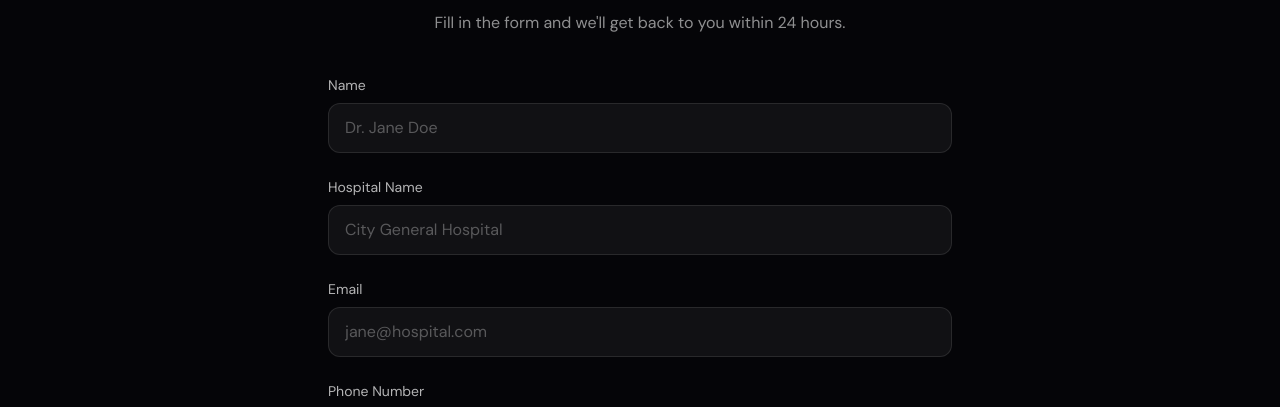
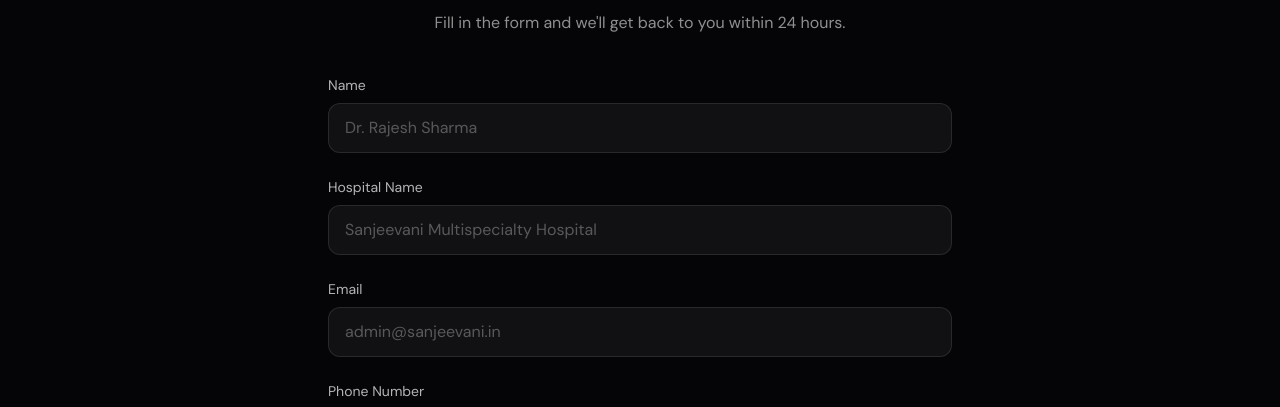
Before and after one commit to NikhilR5577/KalpanaTechLabs, a React (Vite) app: page / in a window 1280 px wide. Shown: the part 4474-4881 px from the top of the page. Built offline with nearby package versions, Linux system fonts and the light colour scheme.

Commit message:
style: change form placeholders to authentic Indian names

```diff
--- a/src/components/Contact.jsx
+++ b/src/components/Contact.jsx
@@ -41,15 +41,15 @@ const Contact = () => {
       <form onSubmit={handleSubmit} className="space-y-6">
         <div>
           <label className="block text-sm text-white/70 mb-2">Name</label>
-          <input type="text" required value={formData.name} onChange={e => setFormData({...formData, name: e.target.value})} className="bg-white/[0.05] border border-white/[0.10] rounded-xl px-4 py-3 text-white placeholder-white/30 focus:outline-none focus:border-blue-500/50 w-full" placeholder="Dr. Jane Doe" />
+          <input type="text" required value={formData.name} onChange={e => setFormData({...formData, name: e.target.value})} className="bg-white/[0.05] border border-white/[0.10] rounded-xl px-4 py-3 text-white placeholder-white/30 focus:outline-none focus:border-blue-500/50 w-full" placeholder="Dr. Rajesh Sharma" />
         </div>
         <div>
           <label className="block text-sm text-white/70 mb-2">Hospital Name</label>
-          <input type="text" required value={formData.hospital} onChange={e => setFormData({...formData, hospital: e.target.value})} className="bg-white/[0.05] border border-white/[0.10] rounded-xl px-4 py-3 text-white placeholder-white/30 focus:outline-none focus:border-blue-500/50 w-full" placeholder="City General Hospital" />
+          <input type="text" required value={formData.hospital} onChange={e => setFormData({...formData, hospital: e.target.value})} className="bg-white/[0.05] border border-white/[0.10] rounded-xl px-4 py-3 text-white placeholder-white/30 focus:outline-none focus:border-blue-500/50 w-full" placeholder="Sanjeevani Multispecialty Hospital" />
         </div>
         <div>
           <label className="block text-sm text-white/70 mb-2">Email</label>
-          <input type="email" required value={formData.email} onChange={e => setFormData({...formData, email: e.target.value})} className="bg-white/[0.05] border border-white/[0.10] rounded-xl px-4 py-3 text-white placeholder-white/30 focus:outline-none focus:border-blue-500/50 w-full" placeholder="jane@hospital.com" />
+          <input type="email" required value={formData.email} onChange={e => setFormData({...formData, email: e.target.value})} className="bg-white/[0.05] border border-white/[0.10] rounded-xl px-4 py-3 text-white placeholder-white/30 focus:outline-none focus:border-blue-500/50 w-full" placeholder="admin@sanjeevani.in" />
         </div>
         <div>
           <label className="block text-sm text-white/70 mb-2">Phone Number</label>
```
